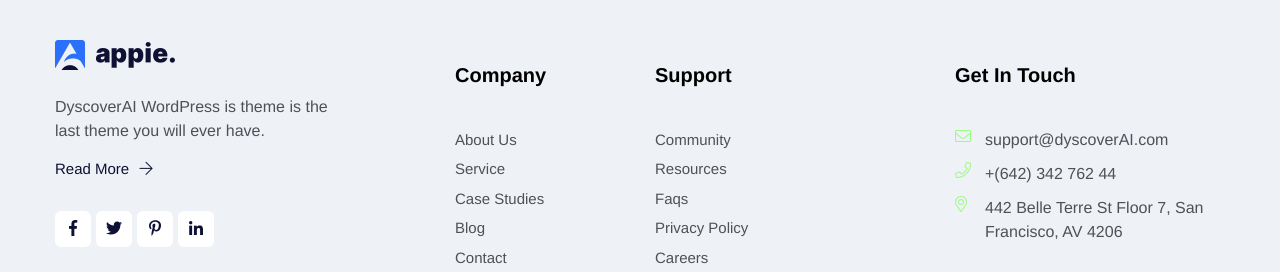
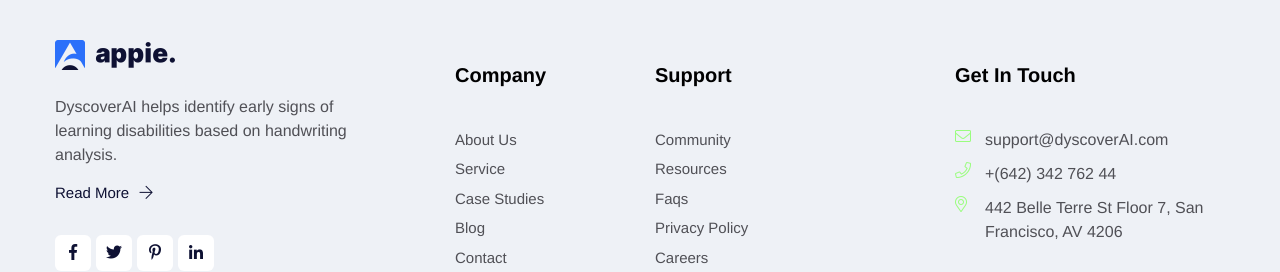
Before and after one commit to isha-ingersol/fyp-frontend, a React (Vite) app: page /shops in a window 1280 px wide. Shown: the part 1686-1958 px from the top of the page. Built offline with nearby package versions, Linux system fonts and the light colour scheme; no server answers.

Commit message:
Bug Fixes

```diff
--- a/src/Router.jsx
+++ b/src/Router.jsx
@@ -20,7 +20,7 @@ const router = createBrowserRouter([
     children:[
       {
         index:true,
-        element: <Main />
+        element: <HomeDark />
       },
       {
         path: "/home-dark",
--- a/src/assets/css/hiw.css
+++ b/src/assets/css/hiw.css
@@ -5,8 +5,6 @@
     background-color: var(--light-bg);
     color: var(--light-text);
 }
-
-
 
 .dyscoverAI-single-howitworks {
     margin-top: 30px;
--- a/src/components/Main/FooterHome.jsx
+++ b/src/components/Main/FooterHome.jsx
@@ -16,7 +16,8 @@ function FooterHome({ className }) {
                                     </a>
                                 </div>
                                 <p>
-                                    DyscoverAI WordPress is theme is the last theme you will ever have.
+                                    DyscoverAI helps identify early signs of learning disabilities based on handwriting analysis.
+
                                 </p>
                                 <a href="#">
                                     Read More <i className="fal fa-arrow-right" />
--- a/src/components/Navigation.jsx
+++ b/src/components/Navigation.jsx
@@ -9,7 +9,7 @@ function Navigation({ lang = false }) {
                     <Link to="/home-dark">Home</Link>
                 </li>
                 <li>
-                    <Link to="/how-it-works">How it Works</Link>
+                    <Link to="/service">How it Works</Link>
                 </li>
                 <li>
                     <Link to="/service">Assessment</Link>
```
